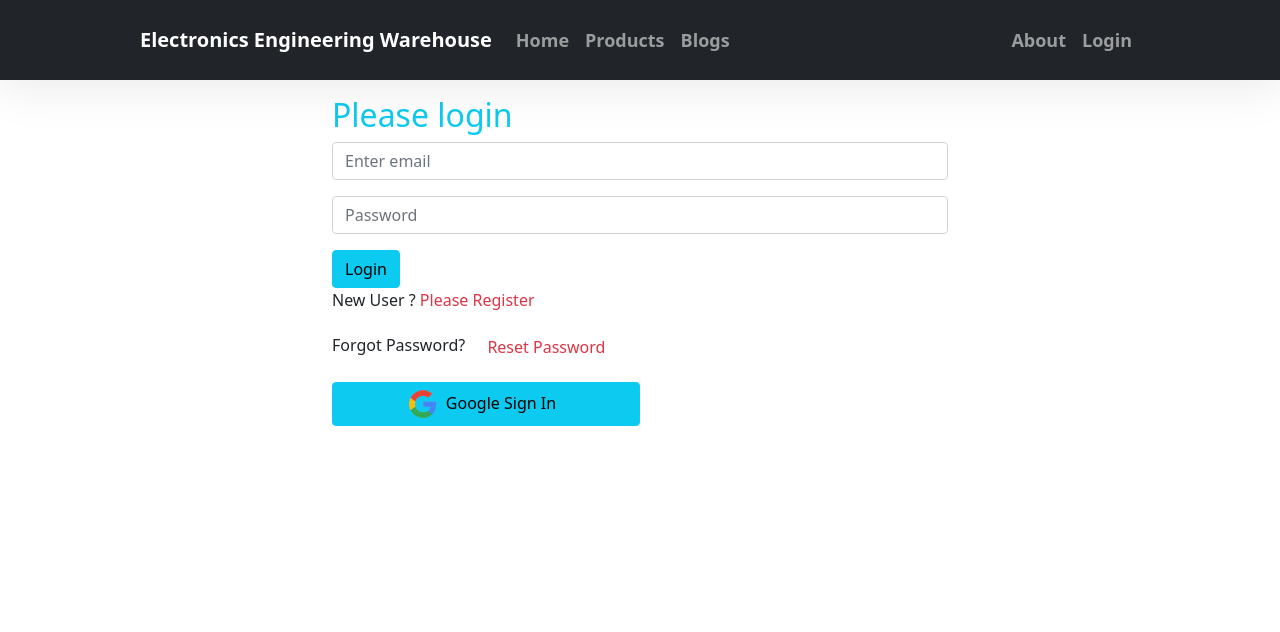
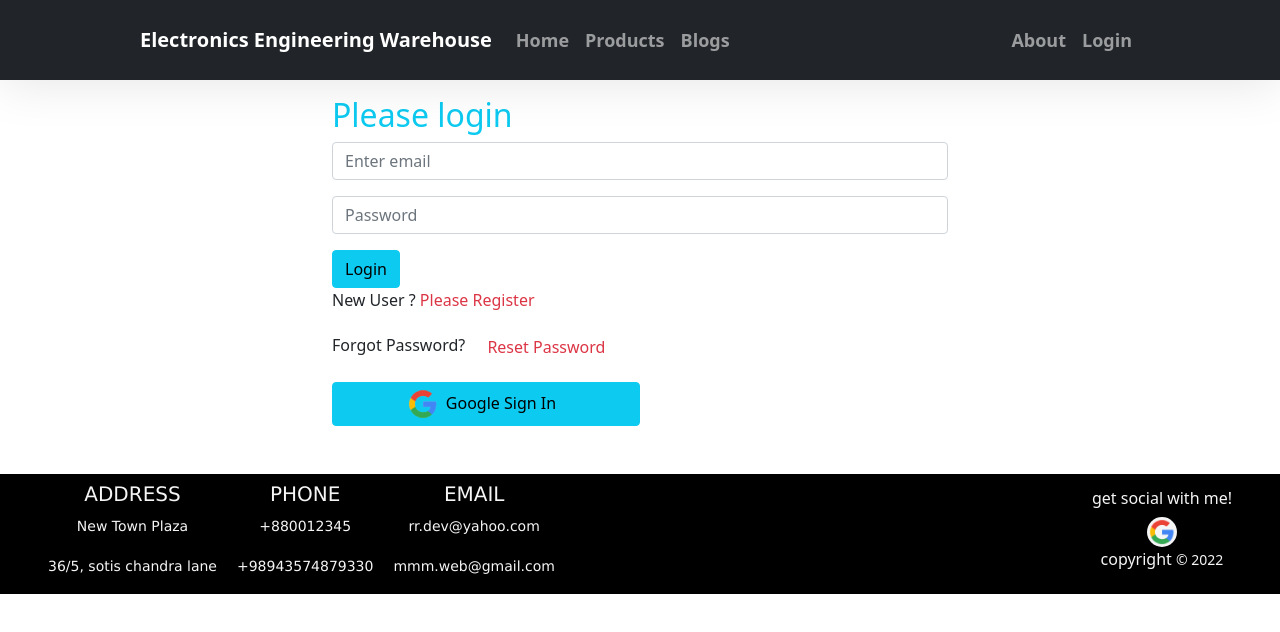
Before and after one commit to raselcsedev/electronics-engineering-warehouse, a React (Create React App) app: page /login in a window 1280 px wide. Shown: the top 632 px of the page. Built offline with nearby package versions, Linux system fonts and the light colour scheme; no server answers.

Commit message:
added footer

```diff
--- a/src/App.js
+++ b/src/App.js
@@ -12,6 +12,7 @@ import RequireRoute from './Pages/Login/RequireRoute/RequireRoute';
 import Inventory from './Pages/Inventory/Inventory/Inventory';
 import AddProduct from './Pages/AddProduct/AddProduct';
 import Products from './Pages/Home/Products/Products';
+import Footer from './Pages/Shared/Footer/Footer';
 
 
 function App() {
@@ -38,7 +39,7 @@ function App() {
         }></Route>
         <Route path='*' element={<NotFound></NotFound>}></Route>
       </Routes>
-
+    <Footer></Footer>
     </div>
   );
 }
--- a/src/Pages/About/About.js
+++ b/src/Pages/About/About.js
@@ -1,18 +1,20 @@
 import React from 'react';
 import './About.css'
-
+import rasel from '../../images/about/rasel.png'
 
 
 const About = () => {
     return (
         <div className='about'>
             <div className='align-items-center justify-content-center w-100'>
-
                 <div>
-                    <h2 className='w-100 '>Electronics Engineering Warehouse</h2>
+                    <img className='image-container' src={rasel} alt="" />
+                </div>
+                <div>
+                    <h2 className='w-100 '>Md. Rasel Aktar</h2>
                     <p className='container'><small> "I am passionate about things related to HTML5, CSS3, JavaScript, React, React Router and React Firebase. Also, a hardworking professional focused on writing clean codes and learning new things. I am currently searching for the right opportunity where I can work in a friendly environment which will not only help me to progress into full-stack role but also add value to that organization"</small></p>
                     <h3 className='text-success'>Get in Touch</h3>
-                    <p className='mb-0'>Email:<small className='text-primary mb-0'>rrmm@gmail.com</small></p>
+                    <p className='mb-0'>Email:<small className='text-primary mb-0'>raselcse.dev@gmail.com</small></p>
                     <p className='mt-0'><small>Extension Pallabi, <br /> Dhaka-1216</small></p>
 
                 </div>
--- a/src/Pages/Home/Product/Product.css
+++ b/src/Pages/Home/Product/Product.css
@@ -6,6 +6,7 @@
     padding-left: 5px;
 }
 .image-container{
-    height: 300px;
-    width: 100px;
+    height: 250px;
+    width: 350px;
+    text-align: center;
 }
--- a/src/Pages/Home/Product/Product.js
+++ b/src/Pages/Home/Product/Product.js
@@ -8,7 +8,7 @@ const Product = ({product}) => {
         navigate(`/product/${id}`)
     }
     return (
-        <div className='product text-dark '>
+        <div className='product text-dark container '>
             <div>
             <img className='image-container w-100' src={img} alt="" />
             </div>
--- a/src/Pages/Shared/Footer/Footer.css
+++ b/src/Pages/Shared/Footer/Footer.css
@@ -0,0 +1,43 @@
+.contact-us{
+    display: flex;
+    gap: 20px;
+    align-items: center;
+    justify-content: center;
+    font-family: 'Lucida Sans', 'Lucida Sans Regular', 'Lucida Grande', 'Lucida Sans Unicode', Geneva, Verdana, sans-serif;
+    font-size: medium;
+    color: whitesmoke
+}
+.copyright{
+    color: whitesmoke;
+}
+.copyright h6{
+    margin-top: 15px;
+}
+.copyright .google-img{
+    width: 30px;
+    height: 30px;
+    background-color: whitesmoke;
+    padding: 2px;
+    border-radius: 50%;
+
+}
+.copyright .facebook-img{
+
+    margin-left: 10px;
+    margin-right: 10px;
+    width: 30px;
+    height: 30px;
+    background-color: whitesmoke;
+    padding: 2px;
+    border-radius: 50%;
+}
+
+@media (max-width:650px) {
+
+
+    .contact-us{
+        gap: 25px;
+        font-size: small;
+    }
+
+}
--- a/src/Pages/Shared/Footer/Footer.js
+++ b/src/Pages/Shared/Footer/Footer.js
@@ -1,10 +1,36 @@
 import React from 'react';
+import './Footer.css'
+import google from '../../../images/social/google.png';
 
 const Footer = () => {
+    const today = new Date();
+    const year = today.getFullYear();
+
     return (
-        <div>
-            <h2>Footer...........</h2>
-        </div>
+        <footer className='text-center mt-5 d-lg-flex justify-content-lg-between bg-black'>
+            <div className='contact-us ms-lg-5'>
+                <div>
+                    <h5 className='mt-2'>ADDRESS</h5>
+                    <p><small>New Town Plaza</small></p>
+                    <p><small>36/5, sotis chandra lane</small></p>
+                </div>
+                <div>
+                    <h5 className='mt-2'>PHONE</h5>
+                    <p className='pt-0'><small>+880012345</small></p>
+                    <p className='pt-0'><small>+98943574879330</small></p>
+                </div>
+                <div>
+                    <h5 className='mt-2'>EMAIL</h5>
+                    <p><small>rr.dev@yahoo.com</small></p>
+                    <p><small>mmm.web@gmail.com</small></p>
+                </div>
+            </div>
+            <div className='copyright me-lg-5 '>
+                <h6>get social with me!</h6>
+            <img className='google-img' src={google} alt="" />
+            <p>copyright <small>&copy; {year}</small></p>
+            </div>
+        </footer>
     );
 };
 
--- a/src/Pages/Shared/Header/Header.js
+++ b/src/Pages/Shared/Header/Header.js
@@ -27,7 +27,7 @@ const Header = () => {
                         <Nav.Link as={Link} to="about">About</Nav.Link>
                             {
                                 user?
-                                <button className='btn btn-link text-white-50 text-decoration-none text-start  ps-0' onClick={handleLogout}>Logout</button>
+                                <button className='btn btn-link text-white-50 text-decoration-none text-start   ps-0' onClick={handleLogout}>Logout</button>
 
                                 :
                                 <Nav.Link as={Link} to="login">
--- a/src/Pages/Shared/NotFound/NotFound.css
+++ b/src/Pages/Shared/NotFound/NotFound.css
@@ -0,0 +1,15 @@
+.not-found-page {
+    text-align: center;
+    margin: 0px;
+    margin-bottom: 500px;
+}
+.not-found-page h1{
+    margin-bottom: 0px;
+}
+.not-found-page p{
+    font-style: italic;
+    font-size: xx-large;
+    font-weight: lighter;
+    font-family: Impact, Haettenschweiler, 'Arial Narrow Bold', sans-serif;
+    margin-top: 0px;
+}
--- a/src/Pages/Shared/NotFound/NotFound.js
+++ b/src/Pages/Shared/NotFound/NotFound.js
@@ -1,9 +1,17 @@
 import React from 'react';
+import './NotFound.css'
 
 const NotFound = () => {
     return (
-        <div>
-            <h2 className ='text-center'>404</h2>
+        <div className='not-found-page'>
+            <h1
+                style={{
+                    textAlign: 'center', color: 'red', fontSize: '100px', fontFamily: 'monospace'
+                }}
+            >404
+            </h1>
+            <p>PAGE NOT FOUND</p>
+
         </div>
     );
 };
```
Also changed, not shown: src/images/about/rasel.png (added).
